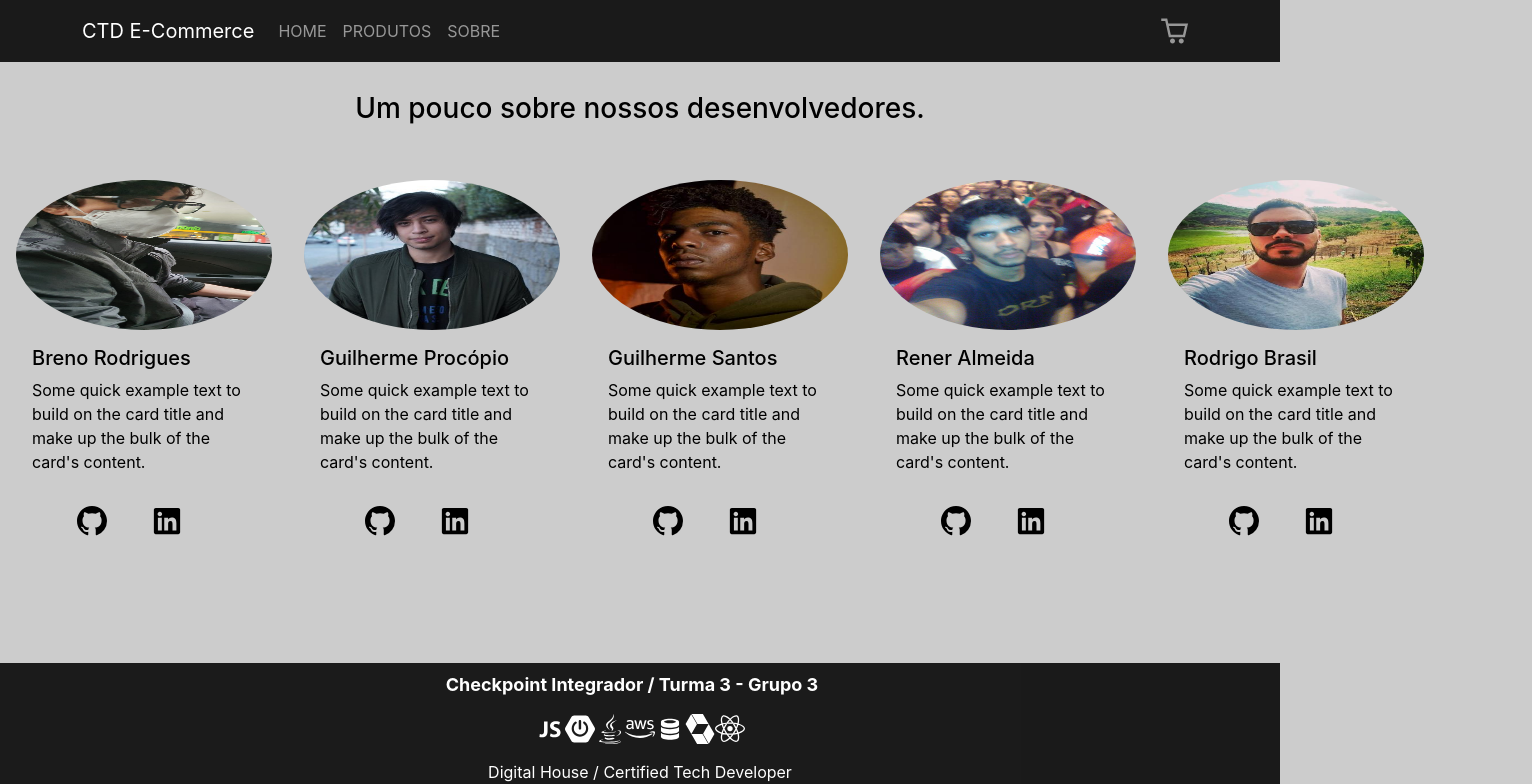
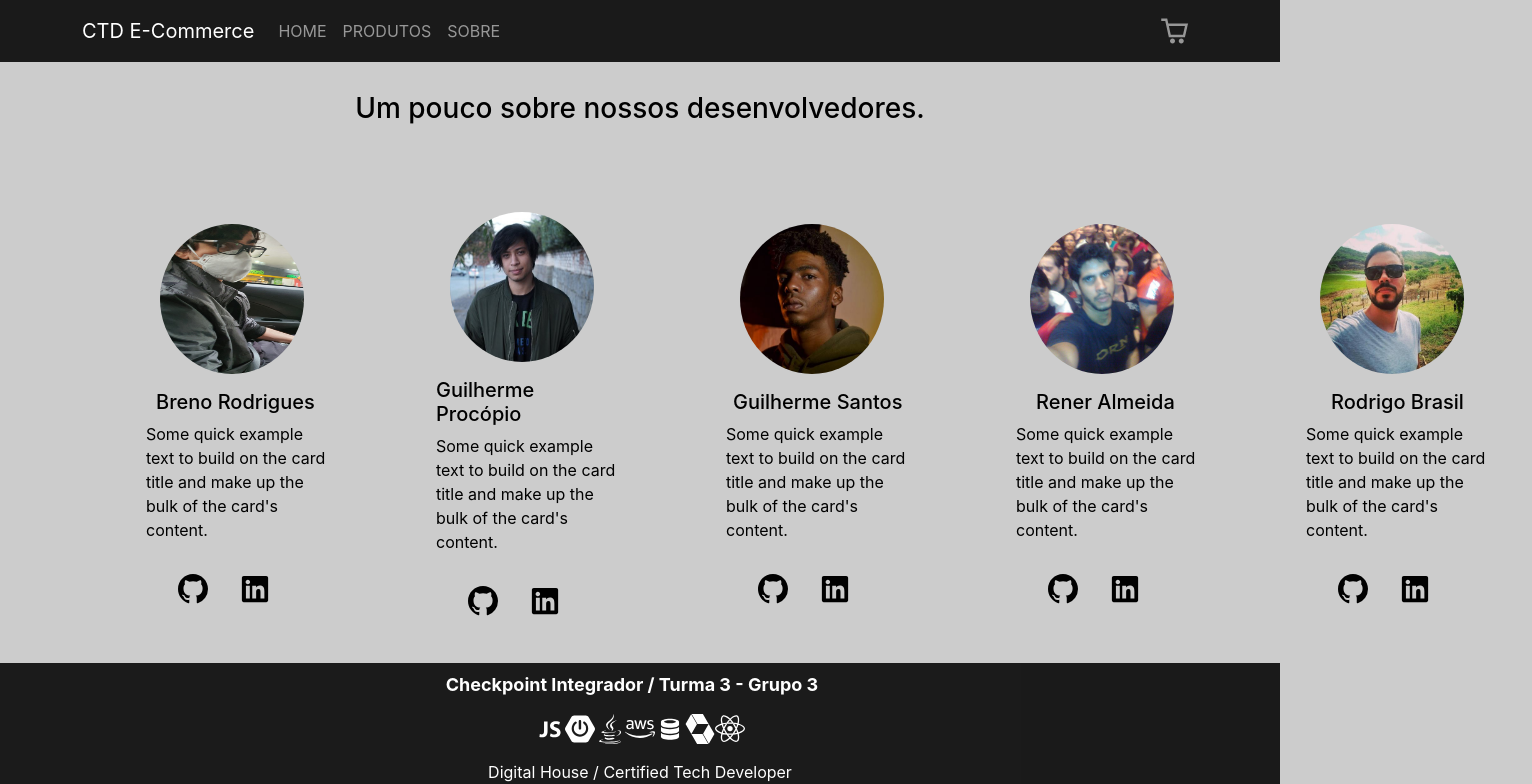
Before and after one commit to hiimgui/ctd-checkpoint-integrador-frontend, a React (Create React App) app: page /Sobre in a window 1280 px wide. Shown: the top 784 px of the page, 1532 px wide, since content can reach past the window. Built offline with nearby package versions, Linux system fonts and the light colour scheme; no server answers.

Commit message:
improved styles

```diff
--- a/src/Pages/About.js
+++ b/src/Pages/About.js
@@ -2,7 +2,6 @@ import "./about.scss";
 import Card from "react-bootstrap/Card";
 import { BsGithub } from "react-icons/bs";
 import { FaLinkedin } from "react-icons/fa";
-import Button from "react-bootstrap/Button";
 import Breno from "../../src/Assets/brenor.jpeg";
 import GuiP from "../../src/Assets/guip.jpg";
 import GuiS from "../../src/Assets/guis.jpg";
@@ -15,19 +14,19 @@ const AboutUs = () => {
       <div className="text-center text-black" style={{ marginTop: "30px" }}>
         <h3>Um pouco sobre nossos desenvolvedores.</h3>
       </div>
-      <article className="Container" style={{ marginBottom: "130px" }}>
+      <article className="container" style={{ marginBottom: "130px" }}>
         <div className="title d-flex flex-column flex-sm-row justify-content-space-around align-items-center">
-          <div className="Cards">
-            <Card className="CardStyle" style={{ width: "16rem" }}>
-              <Card.Img className="ImgStyle" variant="top" src={Breno} />
-              <Card.Body>
-                <Card.Title>Breno Rodrigues</Card.Title>
+          <div className="cards">
+            <Card className="cardStyle" style={{ width: "10rem" }}>
+              <Card.Img className="imgStyle" variant="top" src={Breno} />
+              <Card.Body className="cardName">
+                <Card.Title className="cardTitleB">Breno Rodrigues</Card.Title>
                 <Card.Text>
                   Some quick example text to build on the card title and make up
                   the bulk of the card's content.
                 </Card.Text>
               </Card.Body>
-              <Card.Body>
+              <Card.Body className="cardLink">
                 <a
                   href="https://"
                   className="icons"
@@ -47,17 +46,17 @@ const AboutUs = () => {
               </Card.Body>
             </Card>
           </div>
-          <div className="Cards">
-            <Card className="CardStyle" style={{ width: "16rem" }}>
-              <Card.Img className="ImgStyle" variant="top" src={GuiP} />
-              <Card.Body>
+          <div className="cards">
+            <Card className="cardStyle" style={{ width: "10rem" }}>
+              <Card.Img className="imgStyle" variant="top" src={GuiP} />
+              <Card.Body className="cardName">
                 <Card.Title>Guilherme Procópio</Card.Title>
                 <Card.Text>
                   Some quick example text to build on the card title and make up
                   the bulk of the card's content.
                 </Card.Text>
               </Card.Body>
-              <Card.Body>
+              <Card.Body className="cardLink">
                 <a
                   href="https://"
                   className="icons"
@@ -77,17 +76,17 @@ const AboutUs = () => {
               </Card.Body>
             </Card>
           </div>
-          <div className="Cards">
-            <Card className="CardStyle" style={{ width: "16rem" }}>
-              <Card.Img className="ImgStyle" variant="top" src={GuiS} />
-              <Card.Body>
-                <Card.Title>Guilherme Santos</Card.Title>
+          <div className="cards">
+            <Card className="cardStyle" style={{ width: "10rem" }}>
+              <Card.Img className="imgStyle" variant="top" src={GuiS} />
+              <Card.Body className="cardName">
+                <Card.Title className="cardTitleS">Guilherme Santos</Card.Title>
                 <Card.Text>
                   Some quick example text to build on the card title and make up
                   the bulk of the card's content.
                 </Card.Text>
               </Card.Body>
-              <Card.Body>
+              <Card.Body className="cardLink">
                 <a
                   href="https://"
                   className="icons"
@@ -107,17 +106,17 @@ const AboutUs = () => {
               </Card.Body>
             </Card>
           </div>
-          <div className="Cards">
-            <Card className="CardStyle" style={{ width: "16rem" }}>
-              <Card.Img className="ImgStyle" variant="top" src={Rener} />
-              <Card.Body>
-                <Card.Title>Rener Almeida</Card.Title>
+          <div className="cards">
+            <Card className="cardStyle" style={{ width: "10rem" }}>
+              <Card.Img className="imgStyle" variant="top" src={Rener} />
+              <Card.Body className="cardName">
+                <Card.Title className="cardTitleRe">Rener Almeida</Card.Title>
                 <Card.Text>
                   Some quick example text to build on the card title and make up
                   the bulk of the card's content.
                 </Card.Text>
               </Card.Body>
-              <Card.Body>
+              <Card.Body className="cardLink">
                 <a
                   href="https://"
                   className="icons"
@@ -137,17 +136,17 @@ const AboutUs = () => {
               </Card.Body>
             </Card>
           </div>
-          <div className="Cards">
-            <Card className="CardStyle" style={{ width: "16rem" }}>
-              <Card.Img className="ImgStyle" variant="top" src={Rodrigo} />
-              <Card.Body>
-                <Card.Title>Rodrigo Brasil</Card.Title>
+          <div className="cards">
+            <Card className="cardStyle" style={{ width: "10rem" }}>
+              <Card.Img className="imgStyle" variant="top" src={Rodrigo} />
+              <Card.Body className="cardName">
+                <Card.Title className="cardTitleRo">Rodrigo Brasil</Card.Title>
                 <Card.Text>
                   Some quick example text to build on the card title and make up
                   the bulk of the card's content.
                 </Card.Text>
               </Card.Body>
-              <Card.Body>
+              <Card.Body className="cardLink">
                 <a
                   href="https://"
                   className="icons"
--- a/src/Pages/about.scss
+++ b/src/Pages/about.scss
@@ -1,25 +1,28 @@
-.Cards {
+.cards {
     display: flex;
     align-items: center;
     justify-content: space-around;
-    padding: 1rem;
+    padding: 3rem;
     margin-top: 30px;
+    margin-right: 50px;
+    width: 15rem;
 
 }
 
-.Container {
+.container {
     display: flex;
     align-items: center;
     justify-content: space-around;
 }
 
-.CardStyle {
+.cardStyle {
     background-color: transparent;
     color: black;
     border: transparent;
 }
 
-.ImgStyle {
+.imgStyle {
+    margin-left: 30px;
     object-fit: fill;
     max-width: 100%;
     border-radius: 50%;
@@ -28,6 +31,34 @@
 .icons {
     color: black;
     display: inline-block;
-    margin: 0 0 0 20%;
+    margin: 0 0 0 17%;
 
 }
+
+.cardName {
+    width: 220px;
+}
+
+.cardTitleB {
+    margin-left: 10px;
+    margin-right: 10px;
+}
+
+.cardTitleS {
+    margin-left: 7px;
+    margin-right: 7px;
+}
+
+.cardTitleRe {
+    margin-left: 20px;
+    margin-right: 20px;
+}
+
+.cardTitleRo {
+    margin-left: 25px;
+    margin-right: 25px;
+}
+
+.cardLink {
+    width: 220px;
+}
--- a/src/services/api.js
+++ b/src/services/api.js
@@ -2,7 +2,7 @@
 import axios from 'axios';
 
 const api = axios.create({
-  baseURL: process.env.REACT_APP_API_URL
+  baseURL: "http://ec2-184-72-170-163.compute-1.amazonaws.com:8080/"
 });
 
 export default api;
```
